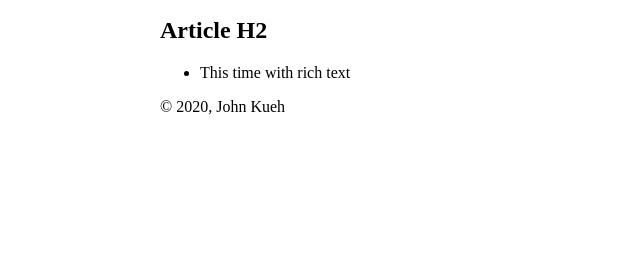
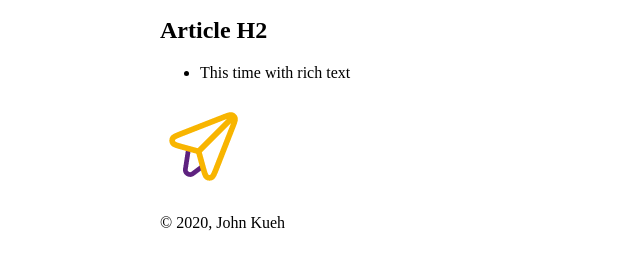
Before and after one commit to johnkueh/marketing-boilerplate, a Gatsby site: page /articles/2020-01-09-second-blog-post/ in a window 1280 px wide. Shown: the part 159-428 px from the top of the page, without its empty margins (0-640 px from the left). Built offline with nearby package versions, Linux system fonts and the light colour scheme; Gatsby itself is replaced by a stand-in of ours.

Commit message:
Update Article “2020-01-09-second-blog-post”

```diff
--- a/content/articles/2020-01-09-second-blog-post.md
+++ b/content/articles/2020-01-09-second-blog-post.md
@@ -7,3 +7,5 @@ description: Testing a second article
 ## Article H2
 
 * This time with rich text
+
+![Aeroplane SVG](/img/airplane-flow@2x.png "Aeroplane SVG")
```
